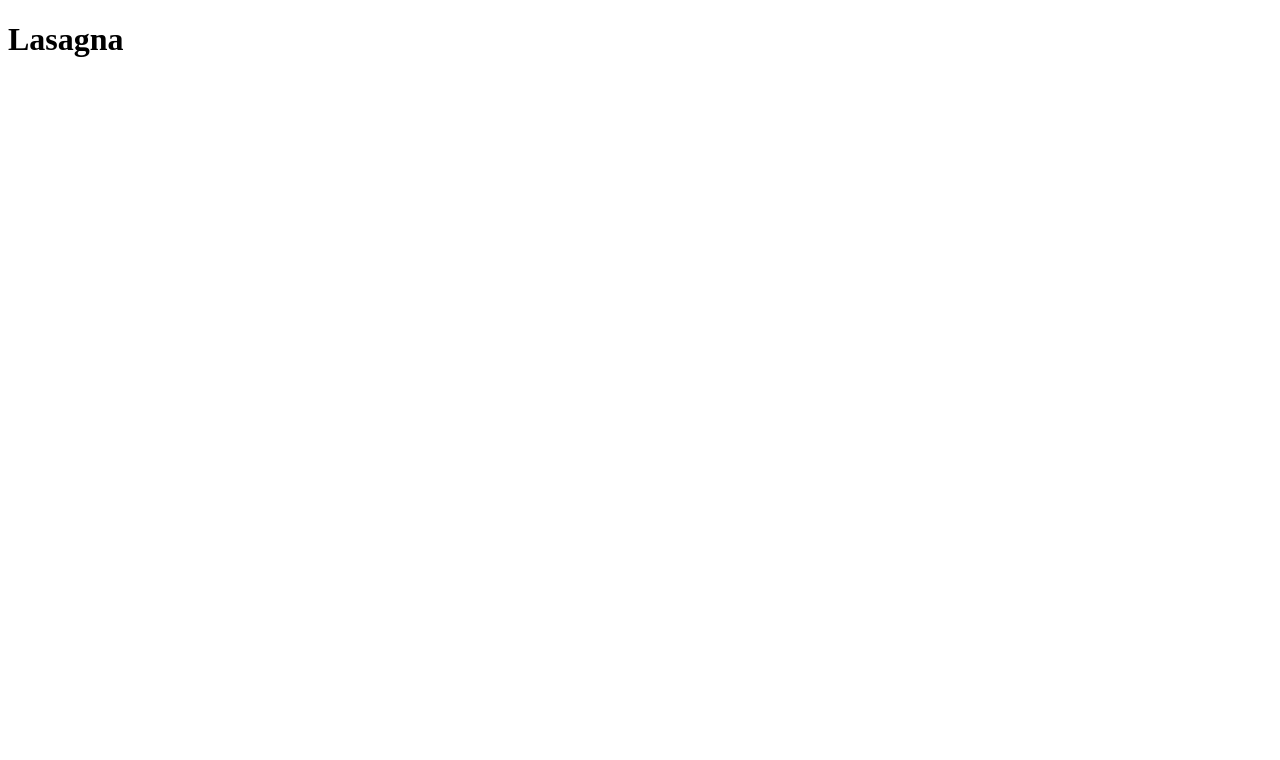
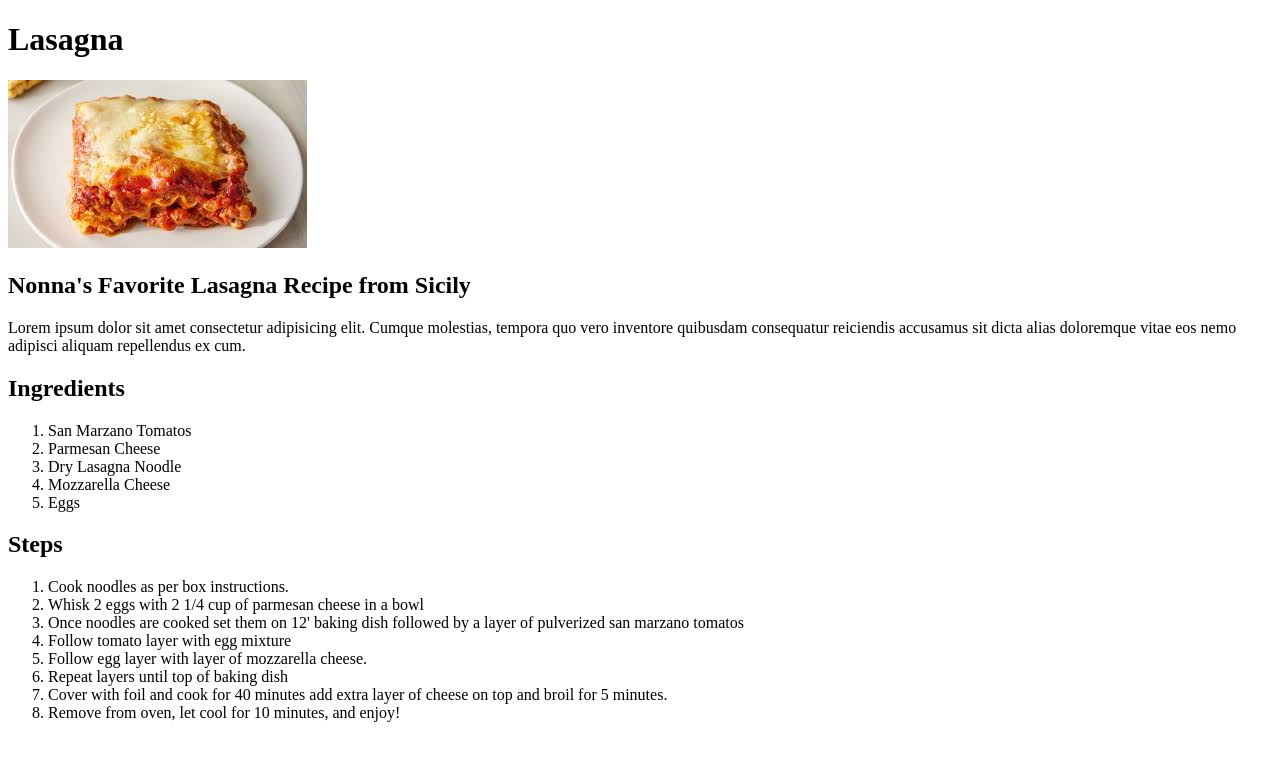
Before and after one commit to AnubisDevelopment/odin-recipes, a plain HTML site: page recipes/lasagna.html in a window 1280 px wide. Drawn offline with Linux system fonts and the light colour scheme.

Commit message:
Add content to lasagna recipe page
Added content for the html page listing ingredients, steps, and directions.

```diff
--- a/recipes/lasagna.html
+++ b/recipes/lasagna.html
@@ -6,11 +6,35 @@
     <title>Lasagna</title>
 </head>
 <body>
-
-<h1>Lasagna</h1>
-
-<img src=""
-
+ <div>
+    <h1>Lasagna</h1>
+    <img src="lasagna.jpeg">
+    <h2>Nonna's Favorite Lasagna Recipe from Sicily</h2>
+    <p>Lorem ipsum dolor sit amet consectetur adipisicing elit. Cumque molestias, tempora quo vero inventore quibusdam consequatur reiciendis accusamus sit dicta alias doloremque vitae eos nemo adipisci aliquam repellendus ex cum.</p>
+</div>
+<div>
+    <h2>Ingredients</h2>
+    <ol>
+        <li>San Marzano Tomatos</li>
+        <li>Parmesan Cheese</li>
+        <li>Dry Lasagna Noodle</li>
+        <li>Mozzarella Cheese</li>
+        <li>Eggs</li>
+    </ol>
+</div>
+<div>
+    <h2>Steps</h2>
+    <ol>
+        <li>Cook noodles as per box instructions.</li>
+        <li>Whisk 2 eggs with 2 1/4 cup of parmesan cheese in a bowl</li>
+        <li>Once noodles are cooked set them on 12' baking dish followed by a layer of pulverized san marzano tomatos</li>
+        <li>Follow tomato layer with egg mixture</li>
+        <li>Follow egg layer with layer of mozzarella cheese.</li>
+        <li>Repeat layers until top of baking dish</li>
+        <li>Cover with foil and cook for 40 minutes add extra layer of cheese on  top and broil for 5 minutes.</li>
+        <li>Remove from oven, let cool for 10 minutes, and enjoy!</li>
+    </ol>
+</div>
 
 </body>
 </html>
```
